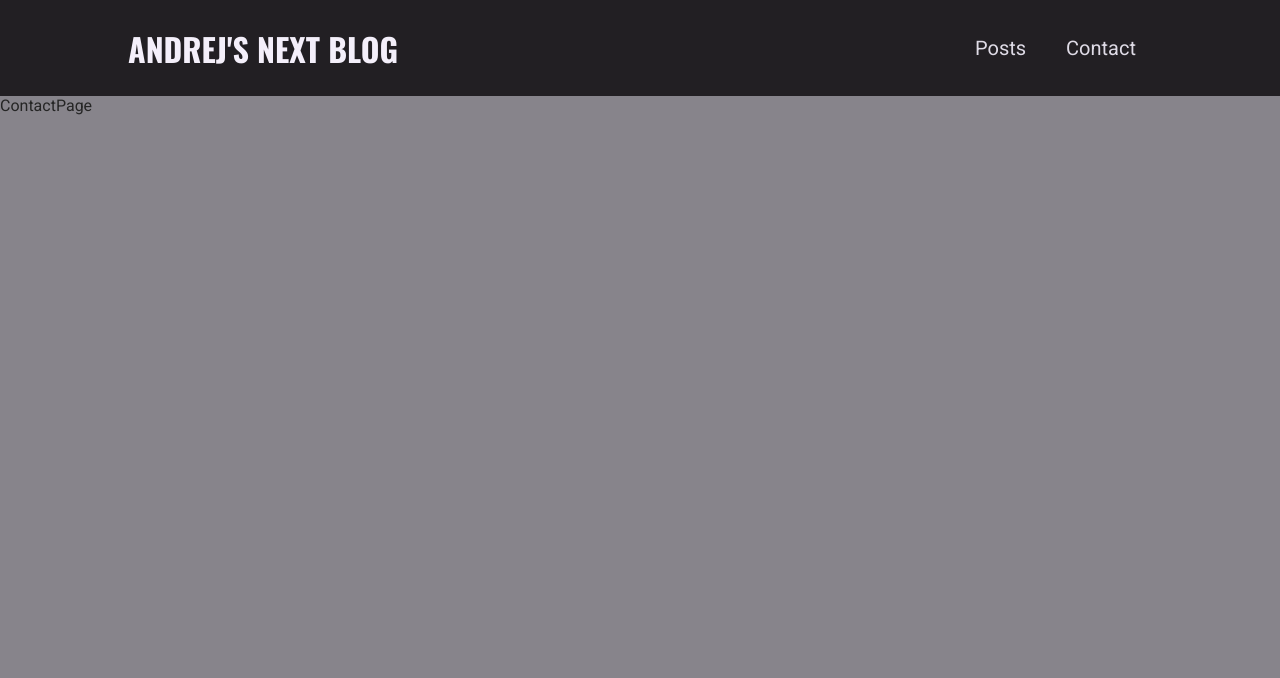
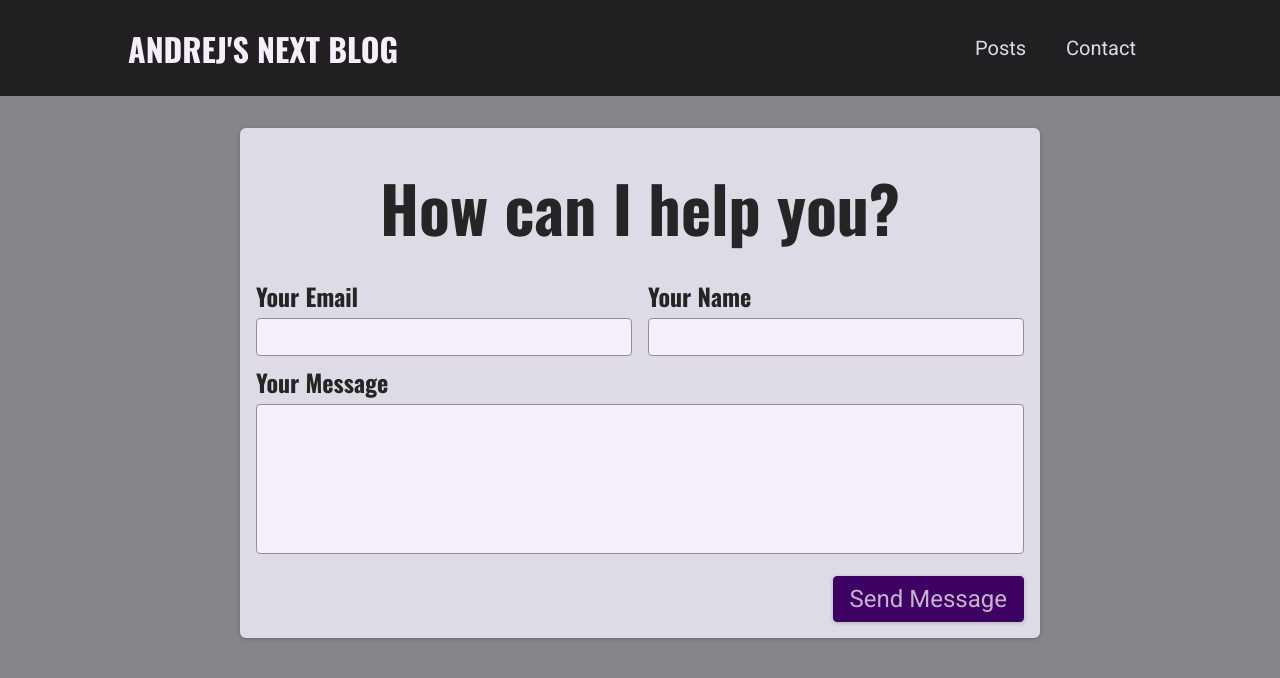
Before and after one commit to kasapinovandrej/BlogProject-Next.js, a Next.js app: page /contact in a window 1280 px wide. Shown: the top 678 px of the page. Built offline with nearby package versions, Linux system fonts and the light colour scheme.

Commit message:
added mongodb

```diff
--- /dev/null
+++ b/components/contact/contact-form.jsx
@@ -0,0 +1,68 @@
+import React, { useState } from "react";
+import classes from "./contact-form.module.scss";
+
+const ContactForm = () => {
+  const [enteredEmail, setEnteredEmail] = useState("");
+  const [enteredName, setEnteredName] = useState("");
+  const [enteredMessage, setEnteredMessage] = useState("");
+
+  const sendMessageHandler = (e) => {
+    e.preventDefault();
+    fetch("/api/contact", {
+      method: "POST",
+      body: JSON.stringify({
+        email: enteredEmail,
+        name: enteredName,
+        message: enteredMessage,
+      }),
+      "Content-Type": "application/json",
+    });
+    setEnteredEmail("");
+    setEnteredName("");
+    setEnteredMessage("");
+  };
+
+  return (
+    <section className={classes.contact}>
+      <h1>How can I help you?</h1>
+      <form className={classes.form} onSubmit={sendMessageHandler}>
+        <div className={classes.controls}>
+          <div className={classes.control}>
+            <label htmlFor="email">Your Email</label>
+            <input
+              type="email"
+              id="email"
+              required
+              onChange={(e) => setEnteredEmail(e.target.value)}
+              value={enteredEmail}
+            />
+          </div>
+          <div className={classes.control}>
+            <label htmlFor="name">Your Name</label>
+            <input
+              type="name"
+              id="name"
+              required
+              onChange={(e) => setEnteredName(e.target.value)}
+              value={enteredName}
+            />
+          </div>
+        </div>
+        <div className={classes.control}>
+          <label htmlFor="message">Your Message</label>
+          <textarea
+            id="message"
+            rows="5"
+            onChange={(e) => setEnteredMessage(e.target.value)}
+            value={enteredMessage}
+          />
+        </div>
+        <div className={classes.actions}>
+          <button>Send Message</button>
+        </div>
+      </form>
+    </section>
+  );
+};
+
+export default ContactForm;
--- /dev/null
+++ b/components/contact/contact-form.module.scss
@@ -0,0 +1,68 @@
+.contact {
+  margin: var(--size-8) auto;
+  border-radius: 6px;
+  background-color: var(--color-grey-100);
+  width: 90%;
+  max-width: 50rem;
+  padding: var(--size-4);
+  box-shadow: 0 1px 4px rgba(0, 0, 0, 0.2);
+  font-size: var(--size-6);
+  h1 {
+    font-size: var(--size-8);
+    margin: var(--size-4) 0;
+    text-align: left;
+    @media (min-width: 768px) {
+      font-size: var(--size-16);
+      text-align: center;
+    }
+  }
+}
+
+.form {
+  label {
+    display: block;
+    font-family: "Oswald", sans-serif;
+    font-weight: bold;
+    margin: var(--size-2) 0 var(--size-1) 0;
+  }
+  & input,
+  & textarea {
+    font: inherit;
+    padding: var(--size-1);
+    border-radius: 4px;
+    width: 100%;
+    border: 1px solid var(--color-grey-400);
+    background-color: var(--color-grey-50);
+    resize: none;
+  }
+  button {
+    font: inherit;
+    cursor: pointer;
+    background-color: var(--color-primary-700);
+    border: 1px solid var(--color-primary-700);
+    padding: var(--size-2) var(--size-4);
+    border-radius: 4px;
+    color: var(--color-primary-50);
+    box-shadow: 0 1px 4px rgba(0, 0, 0, 0.2);
+  }
+  button:hover {
+    background-color: var(--color-primary-500);
+    border-color: var(--color-primary-500);
+  }
+}
+
+.controls {
+  display: flex;
+  column-gap: 1rem;
+  flex-wrap: wrap;
+}
+
+.control {
+  flex: 1;
+  min-width: 10rem;
+}
+
+.actions {
+  margin-top: var(--size-4);
+  text-align: right;
+}
--- a/package.json
+++ b/package.json
@@ -9,6 +9,7 @@
   },
   "dependencies": {
     "gray-matter": "^4.0.3",
+    "mongodb": "^3.6.8",
     "next": "10.2.2",
     "react": "17.0.2",
     "react-dom": "17.0.2",
--- /dev/null
+++ b/pages/api/contact.js
@@ -0,0 +1,42 @@
+
+import { MongoClient } from "mongodb";
+
+const handler = async (req, res) => {
+    if (req.method === "POST") {
+        const { email, name, message } = JSON.parse(req.body);
+        if (!email || !email.includes('@') || !name || name.trim() === '' || !message || message.trim() === '') {
+            res.status(422).json({ message: 'Invalid input.' })
+            return;
+        }
+        //Store it in a database
+        const newMessage = {
+            email,
+            name,
+            message
+        }
+
+        let client;
+        try {
+            client = await MongoClient.connect(`mongodb+srv://kasapinovandrej:Kasapinov987@cluster0.vxoj4.mongodb.net/blog-site?retryWrites=true&w=majority`)
+        } catch (err) {
+            res.status(500).json({ message: 'Could not connect to database.' })
+            return;
+        }
+
+        const db = client.db()
+
+        try {
+            const result = await db.collection('messages').insertOne(newMessage)
+            newMessage.id = result.insertedId
+        } catch (err) {
+            client.close()
+            res.status(500).json({ message: 'Could not connect to database.' })
+            return
+        }
+
+        client.close()
+        res.status(201).json({ message: 'Successfully stored message!', data: newMessage })
+    }
+}
+
+export default handler
--- a/pages/contact.jsx
+++ b/pages/contact.jsx
@@ -1,7 +1,12 @@
-import React from 'react'
+import React from "react";
+import Form from "../components/contact/contact-form";
 
 const ContactPage = () => {
-    return <div>ContactPage</div>;
-}
+  return (
+    <div>
+      <Form />
+    </div>
+  );
+};
 
-export default ContactPage
+export default ContactPage;
```
Also changed, not shown: 1 other file (tests, documents, lock files or other folders).
